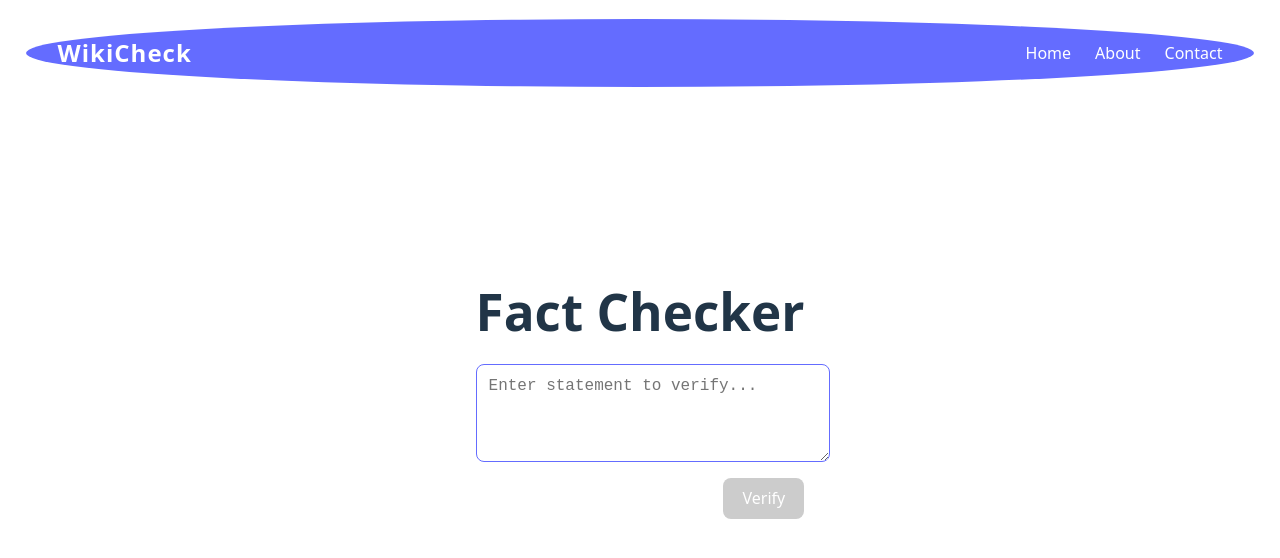
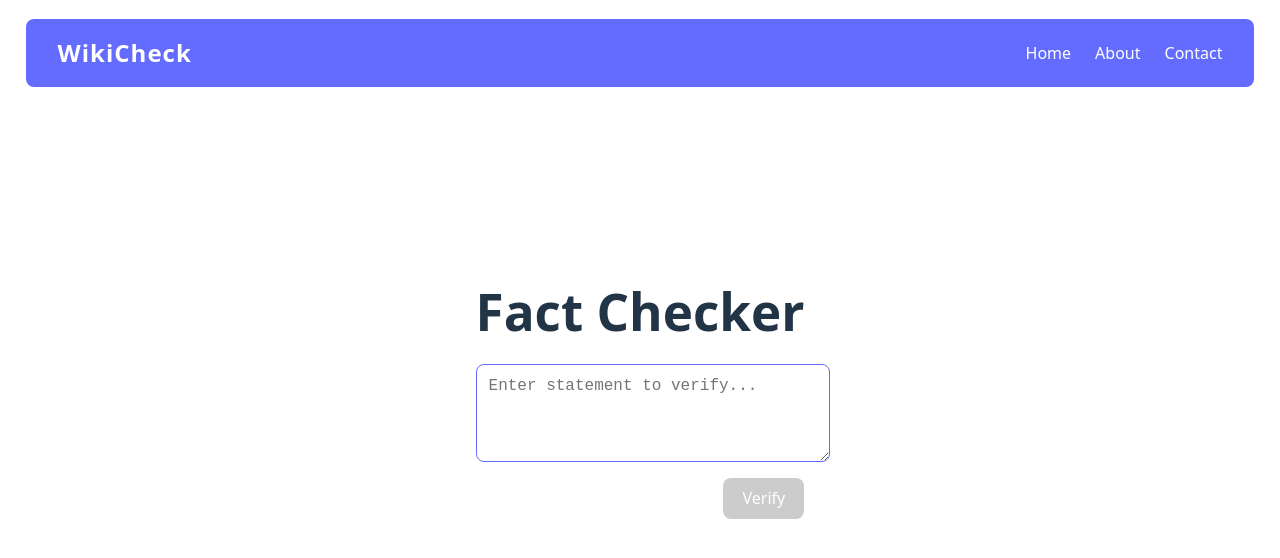
Before and after one commit to supastishn/wikicheck, a Vue app: page / in a window 1280 px wide. Shown: the top 558 px of the page. Built offline with nearby package versions, Linux system fonts and the light colour scheme.

Commit message:
style: Set navbar border-radius to 8px

```diff
--- a/src/components/Navbar.vue
+++ b/src/components/Navbar.vue
@@ -37,7 +37,7 @@
   padding: 1rem 2rem;
   margin-bottom: 0;
   box-sizing: border-box;
-  border-radius: 50%;
+  border-radius: 8px;
 }
 
 .navbar-title {
```
